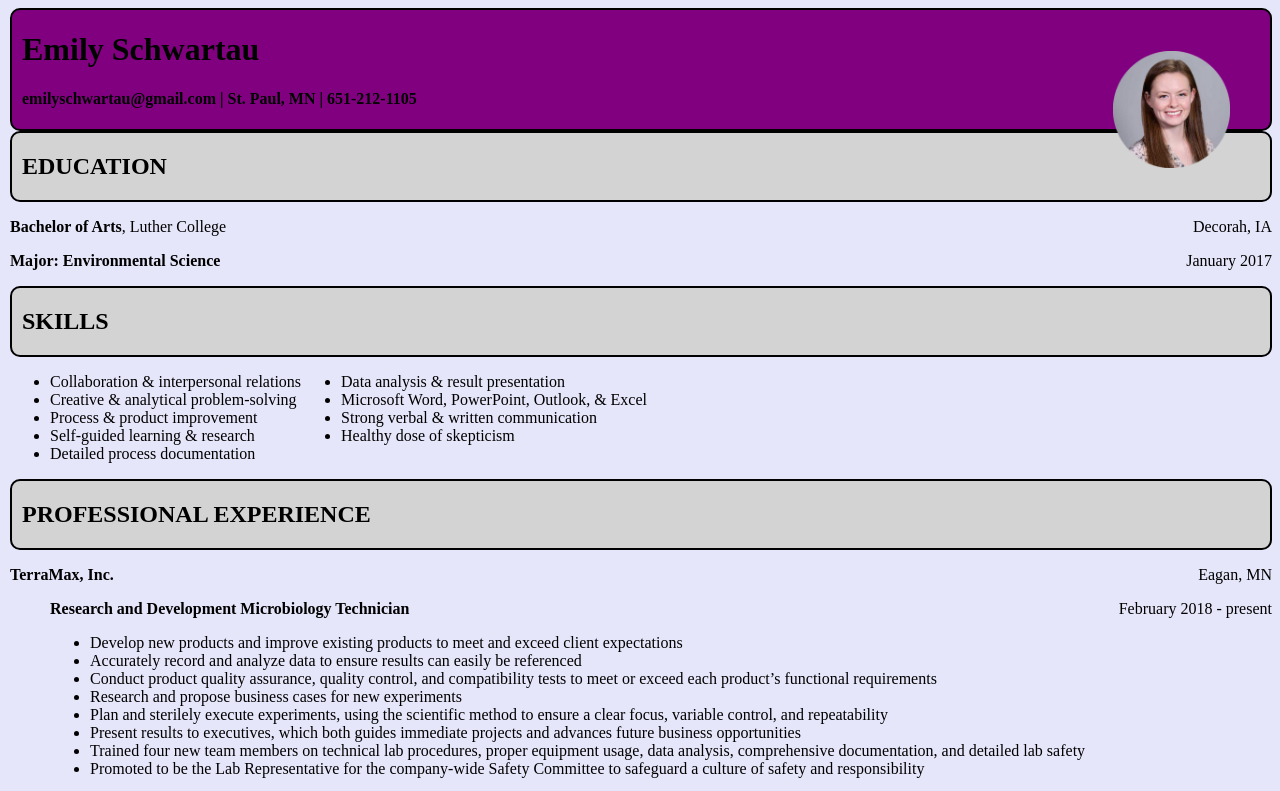
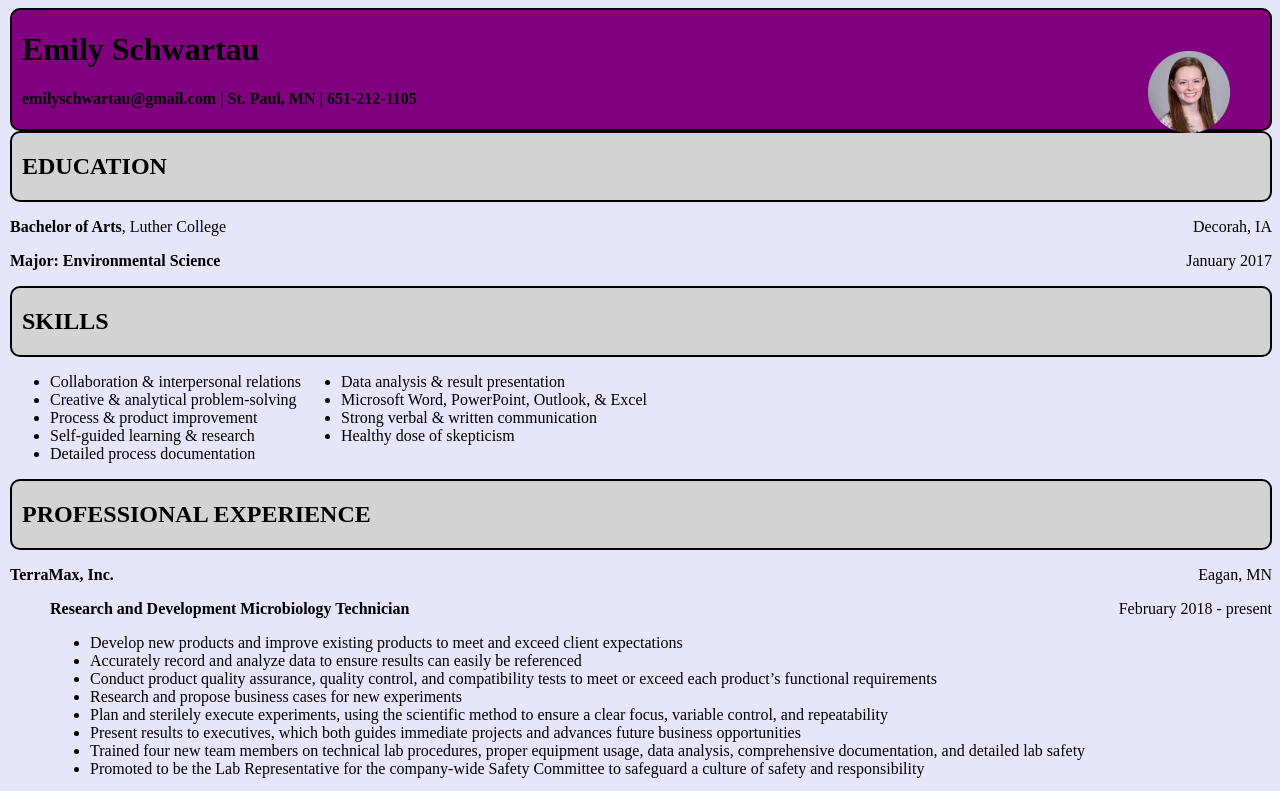
Before and after one commit to emilyschwartau/emilyschwartau.github.io, a plain HTML site: page index.html in a window 1280 px wide. Shown: the top 791 px of the page. Drawn offline with Linux system fonts and the light colour scheme.

Commit message:
Update index.html

```diff
--- a/index.html
+++ b/index.html
@@ -9,7 +9,7 @@
 </head>
 <body>
 	<div class="header">
-		<figure><img src="IMG_5383.PNG" style="width:10%" alt = "headshot"></figure>
+		<figure><img src="IMG_5383.PNG" style="width:7%" alt = "headshot"></figure>
 		<h1>Emily Schwartau </h1>
 		<h4>
 		emilyschwartau@gmail.com | St. Paul, MN | 651-212-1105
```
